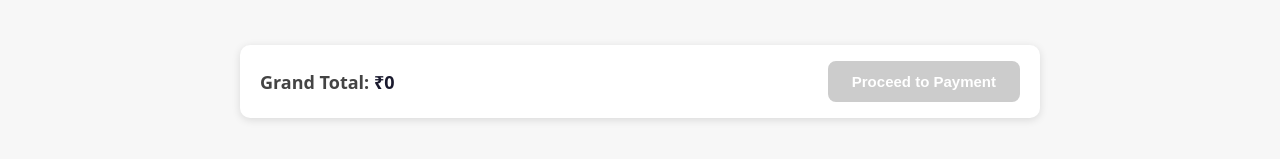
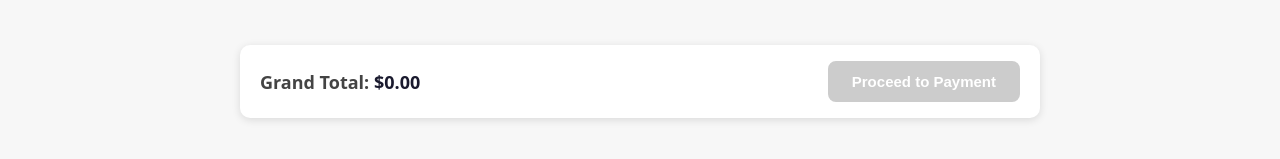
Before and after one commit to Abhinay674/productsEcommerceCalude, a React (Create React App) app: page /cart in a window 1280 px wide. Shown: the part 223-382 px from the top of the page. Built offline with nearby package versions, Linux system fonts and the light colour scheme.

Commit message:
fix: restore dollar currency formatting in CartPage.js

```diff
--- a/src/pages/CartPage.js
+++ b/src/pages/CartPage.js
@@ -28,7 +28,7 @@ const CartPage = () => {
       )}
       <div style={styles.footer}>
         <div style={styles.total}>
-          Grand Total: <span style={styles.totalAmount}>₹{grandTotal.toLocaleString('en-IN')}</span>
+          Grand Total: <span style={styles.totalAmount}>${grandTotal.toFixed(2)}</span>
         </div>
         <button
           style={{ ...styles.payBtn, ...(items.length === 0 ? styles.payBtnDisabled : {}) }}
```
